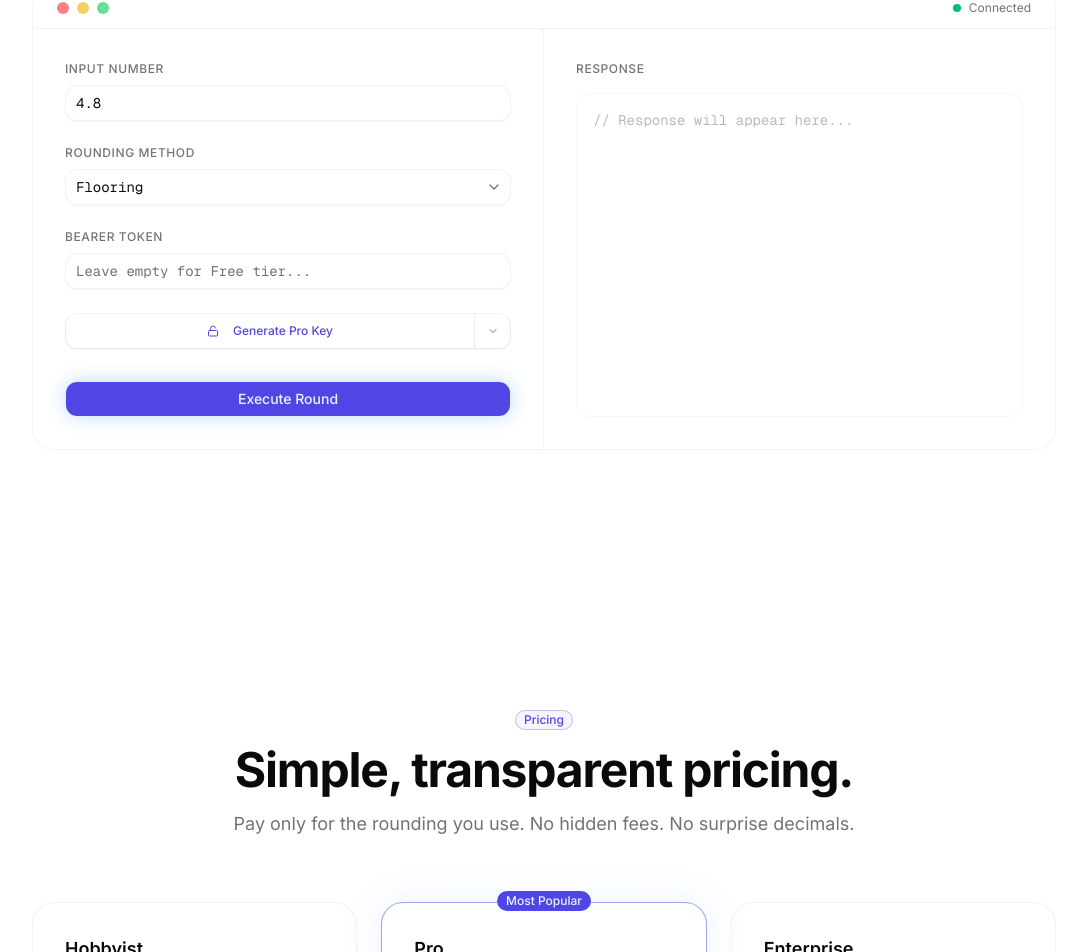
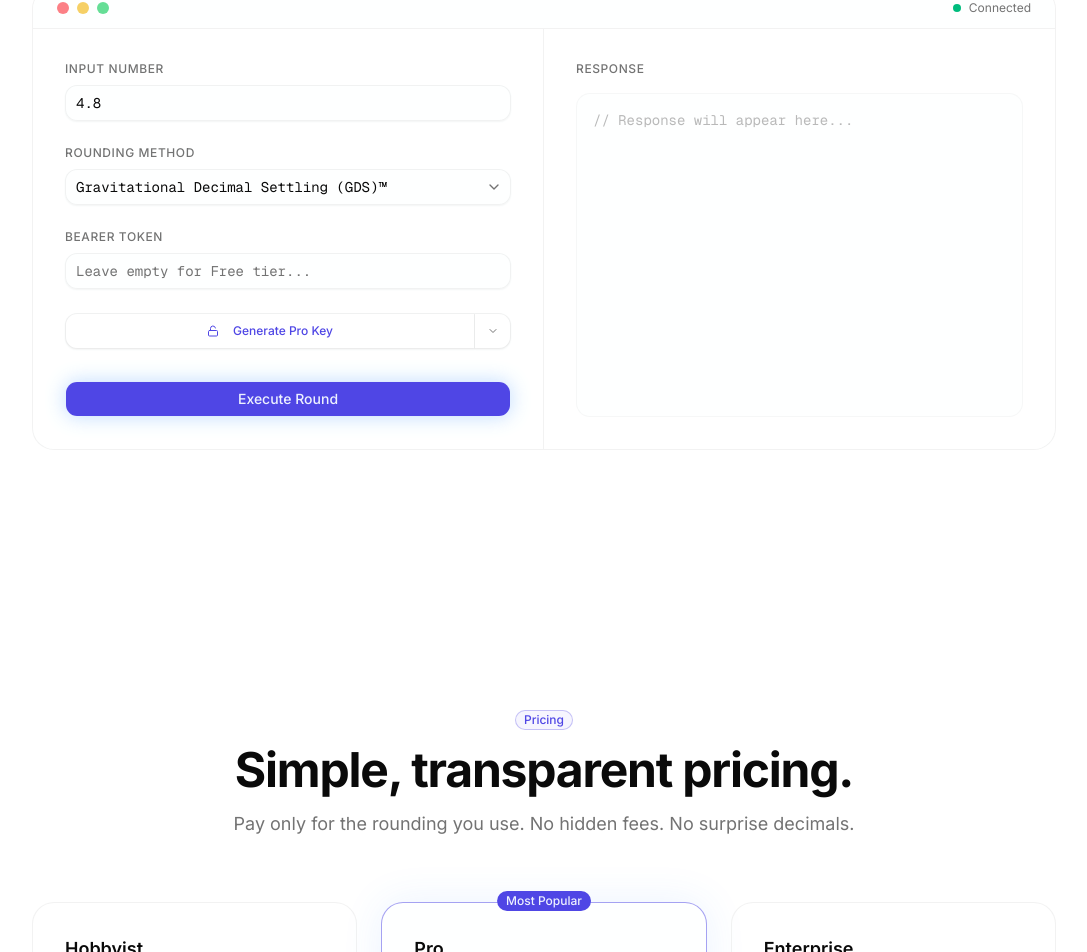
Before and after one commit to jtayped/raas, a Next.js app: page / in a window 1280 px wide. Shown: the part 2219-3171 px from the top of the page, without its empty margins (96-1183 px from the left). Built offline with nearby package versions, Linux system fonts and the light colour scheme.

Commit message:
playground functionality fixed

```diff
--- a/src/components/home/playground.tsx
+++ b/src/components/home/playground.tsx
@@ -13,7 +13,6 @@ import {
   SelectValue,
 } from "@/components/ui/select";
 import {
-  Lock,
   Copy,
   Check,
   Loader2,
@@ -29,25 +28,21 @@ import {
   DropdownMenuTrigger,
 } from "../ui/dropdown-menu";
 import { generateTierToken } from "@/lib/keys";
+import { RoundingMethods } from "@/types/api";
+import { ROUNDING_METHODS, ROUNDING_TERMS } from "@/constants";
 
 export function ApiPlayground() {
   const [number, setNumber] = useState("4.8");
-  const [method, setMethod] = useState("floor");
+  const [method, setMethod] = useState<RoundingMethods>("settle");
   const [token, setToken] = useState("");
   const [result, setResult] = useState<undefined | object>(undefined);
   const [loading, setLoading] = useState(false);
   const [copied, setCopied] = useState(false);
-  const [error, setError] = useState<string | null>(null);
+  const [error, setError] = useState<object | null>(null);
 
   const handleRound = useCallback(async () => {
     setError(null);
     setResult(undefined);
-
-    if (!number || isNaN(Number(number))) {
-      setError("Please enter a valid number.");
-      return;
-    }
-
     setLoading(true);
 
     try {
@@ -64,13 +59,12 @@ export function ApiPlayground() {
       const data = await res.json();
 
       if (!res.ok) {
-        setError(data.error || "An unknown error occurred.");
+        setError(data);
       } else {
-        // Just save the exact API response
         setResult(data);
       }
     } catch (err) {
-      setError("Failed to connect to the rounding matrix.");
+      setError({ message: "Failed to connect to the rounding matrix." });
       console.error(err);
     } finally {
       setLoading(false);
@@ -137,26 +131,19 @@ export function ApiPlayground() {
                 <label className="mb-2 block text-xs font-medium uppercase tracking-wider text-muted-foreground">
                   Rounding Method
                 </label>
-                <Select value={method} onValueChange={setMethod}>
+                <Select
+                  value={method}
+                  onValueChange={(value) => setMethod(value as RoundingMethods)}
+                >
                   <SelectTrigger className="w-full border-border/50 bg-background/50 font-mono text-foreground">
                     <SelectValue />
                   </SelectTrigger>
                   <SelectContent>
-                    <SelectItem value="floor">
-                      <span className="font-mono">Flooring</span>
-                    </SelectItem>
-                    <SelectItem value="ceil">
-                      <span className="flex items-center gap-2 font-mono">
-                        Ceiling
-                        <Lock className="size-3 text-muted-foreground" />
-                      </span>
-                    </SelectItem>
-                    <SelectItem value="round">
-                      <span className="flex items-center gap-2 font-mono">
-                        Smart Round™
-                        <Lock className="size-3 text-muted-foreground" />
-                      </span>
-                    </SelectItem>
+                    {ROUNDING_METHODS.map((r) => (
+                      <SelectItem value={r} key={r}>
+                        <span className="font-mono">{ROUNDING_TERMS[r]}</span>
+                      </SelectItem>
+                    ))}
                   </SelectContent>
                 </Select>
               </div>
```
